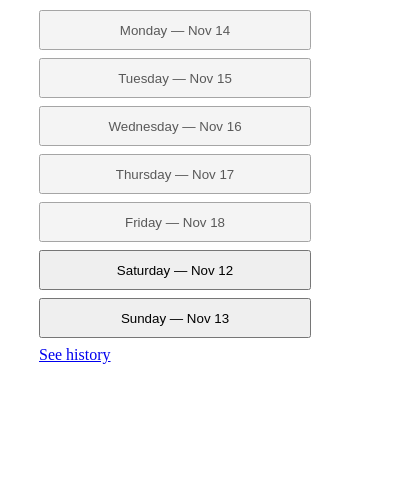
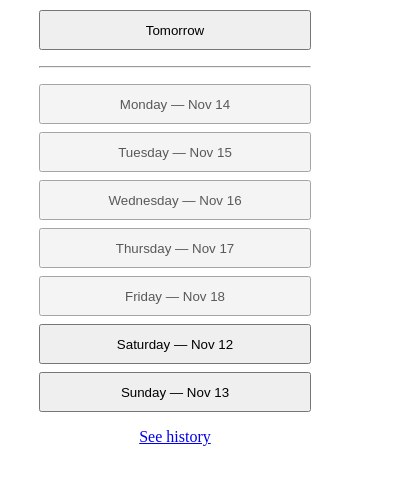
Before and after one commit to pekka-poukamo/snoozify, a browser extension: page pages/popup.html in a window 400 px wide. Shown: the part 59-544 px from the top of the page. Drawn offline with Linux system fonts and the light colour scheme; files whose address does not match are found by name.

Commit message:
Add tomorrow button

```diff
--- a/pages/popup.html
+++ b/pages/popup.html
@@ -9,14 +9,23 @@
 </head>
 <body>
 	<h1>snoozify</h1>
-<!-- 	<button>Later</button>
-	<input type="checkbox" name="later" checked>
-	<label for="later">Only weekdays</label>
-	<hr> -->
+	<div class="special-buttons">
+		<!-- 	<button>Later</button>
+			<input type="checkbox" name="later" checked>
+			<label for="later">Only weekdays</label>
+		-->
+		<button class="datebutton" id="tomorrow-button">Tomorrow</button>
+	</div>
+	<hr>
+
 	<div id="buttons">
 
 	</div>
-	<a href="history.html">See history</a>
+
+
+	<div class="bottom-nav">
+		<a href="history.html">See history</a>
+	</div>
 
 	<template id="datebutton">
 		<button class="datebutton" value=""><span class="datebutton__weekday"></span> — <span class="datebutton__date"></span></button>
--- a/pages/popup.js
+++ b/pages/popup.js
@@ -18,6 +18,11 @@ const initializeWeekDayButtons = (options = {}) => {
 	.map(getSnoozeButton(document.querySelector('#datebutton').content))
 	.forEach(button => buttonContainer.appendChild(button))
 	Array.from(document.querySelector('#buttons').children).forEach(child => child.addEventListener('click', getSnoozeButtonFunction(new Date(child.value))))
+}
+
+const initializeTomorrowButton = () => {
+	document.querySelector('#tomorrow-button')
+	.addEventListener('click', getSnoozeButtonFunction(new Date(Date.now() + 60*60*24*1000)))
 }
 
 const getSnoozeButton = buttonTemplate => weekday => {
@@ -54,6 +59,7 @@ const getSnoozeButtonFunction = date => async () => {
 
 document.addEventListener("DOMContentLoaded", () => {
 	initializeWeekDayButtons()
+	initializeTomorrowButton()
 
 	document.addEventListener('keydown', event => {
 		if (event.key === 'Shift') {
--- a/styles/popup.css
+++ b/styles/popup.css
@@ -91,6 +91,14 @@ hr {
 	opacity: 0.65;
 }
 
+.datebutton:last-child {
+	margin-bottom: 0;
+}
+
+.bottom-nav {
+	text-align: center;
+	margin-top: 1rem;
+}
 
 /* Dev environment */
 
```
Also changed, not shown: README.md.
